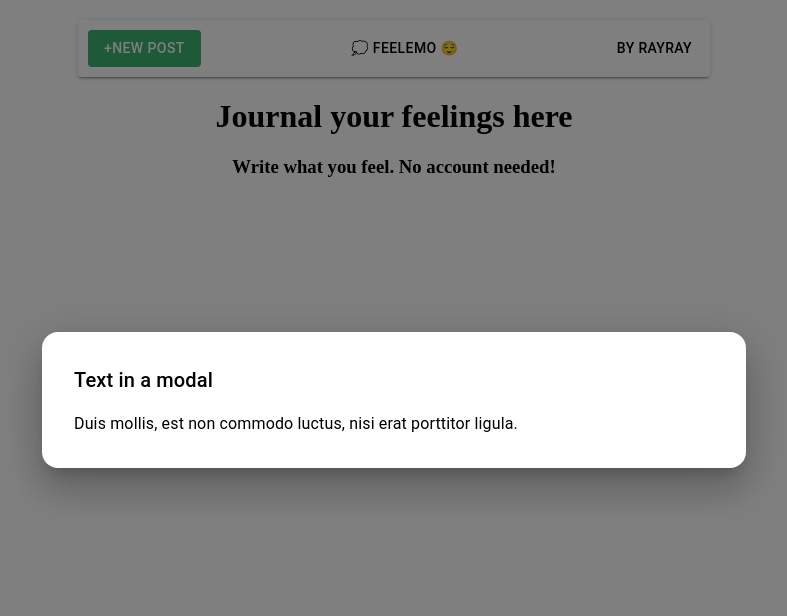
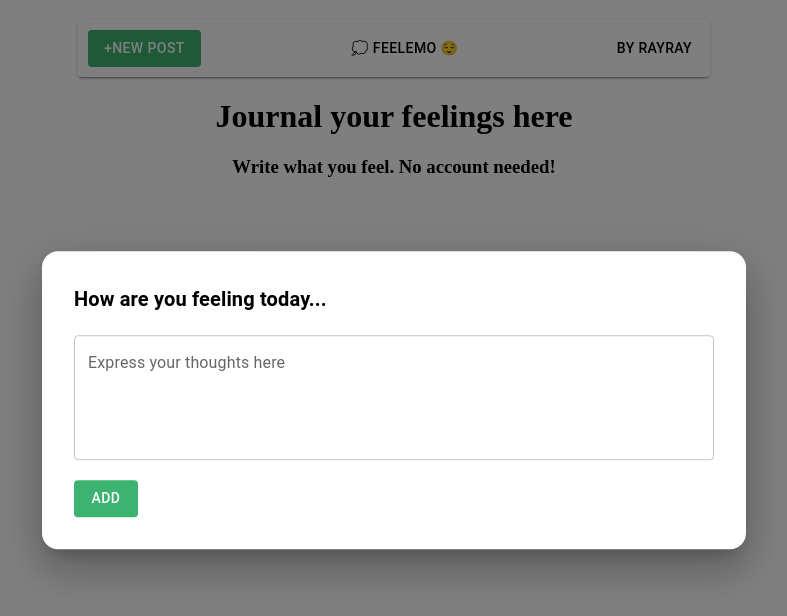
Before and after one commit to rayray39/feelemo, a React (Vite) app: page / in a window 1280 px wide. Both pictures are taken after a click on the button "+NEW POST". Shown: the top 616 px of the page, without its empty margins (246-1033 px from the left). Built offline with nearby package versions, Linux system fonts and the light colour scheme.

Commit message:
Toolbar.tsx: Update modal content

```diff
--- a/src/Toolbar.tsx
+++ b/src/Toolbar.tsx
@@ -3,6 +3,7 @@ import Button from "@mui/material/Button"
 import Modal from "@mui/material/Modal"
 import Paper from "@mui/material/Paper"
 import Stack from "@mui/material/Stack"
+import TextField from "@mui/material/TextField"
 import Typography from "@mui/material/Typography"
 import { useState } from "react"
 
@@ -58,12 +59,21 @@ function Toolbar() {
                         aria-describedby="modal-modal-description"
                     >
                         <Box sx={modalBoxStyle}>
-                        <Typography id="modal-modal-title" variant="h6" component="h2">
-                            Text in a modal
+                        <Typography id="modal-modal-title" variant="h6" component="h2" sx={{fontWeight:'bold'}}>
+                            How are you feeling today...
                         </Typography>
-                        <Typography id="modal-modal-description" sx={{ mt: 2 }}>
-                            Duis mollis, est non commodo luctus, nisi erat porttitor ligula.
-                        </Typography>
+                        <TextField
+                            id="outlined-multiline-static"
+                            label="Express your thoughts here"
+                            multiline
+                            rows={4}
+                            fullWidth
+                            sx={{
+                                marginTop: '20px',
+                                marginBottom: '20px'
+                            }}
+                        />
+                        <Button sx={{bgcolor:'mediumseagreen'}} disableElevation variant="contained">Add</Button>
                         </Box>
                     </Modal>
 
```
